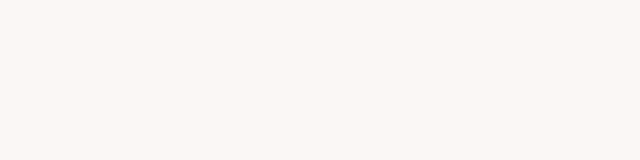
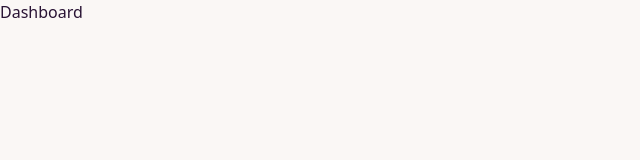
Before and after one commit to BrunoFerrucio/MeetingMind, a React (Vite) app in the folder front/: page /dashboard in a window 1280 px wide. Before the commit this address had no page. Shown: the top 160 px of the page, without its empty margins (0-640 px from the left). Built offline with nearby package versions, Linux system fonts and the light colour scheme.

Commit message:
Add DashboardIndex component and update routing in App

```diff
--- a/front/src/App.tsx
+++ b/front/src/App.tsx
@@ -1,12 +1,14 @@
 import { BrowserRouter, Route, Routes } from 'react-router-dom'
 import './App.css'
 import LandingPage from './pages/home'
+import DashboardIndex from './pages/dashboard'
 
 function App() {
   return (
     <BrowserRouter>
       <Routes>
         <Route path="/" element={<LandingPage />} index />
+        <Route path="/dashboard" element={<DashboardIndex />} index />
       </Routes>
     </BrowserRouter>
   )
--- /dev/null
+++ b/front/src/pages/dashboard/index.tsx
@@ -0,0 +1,7 @@
+export default function DashboardIndex() {
+  return (
+    <div>
+      <h1>Dashboard</h1>
+    </div>
+  )
+}
```
